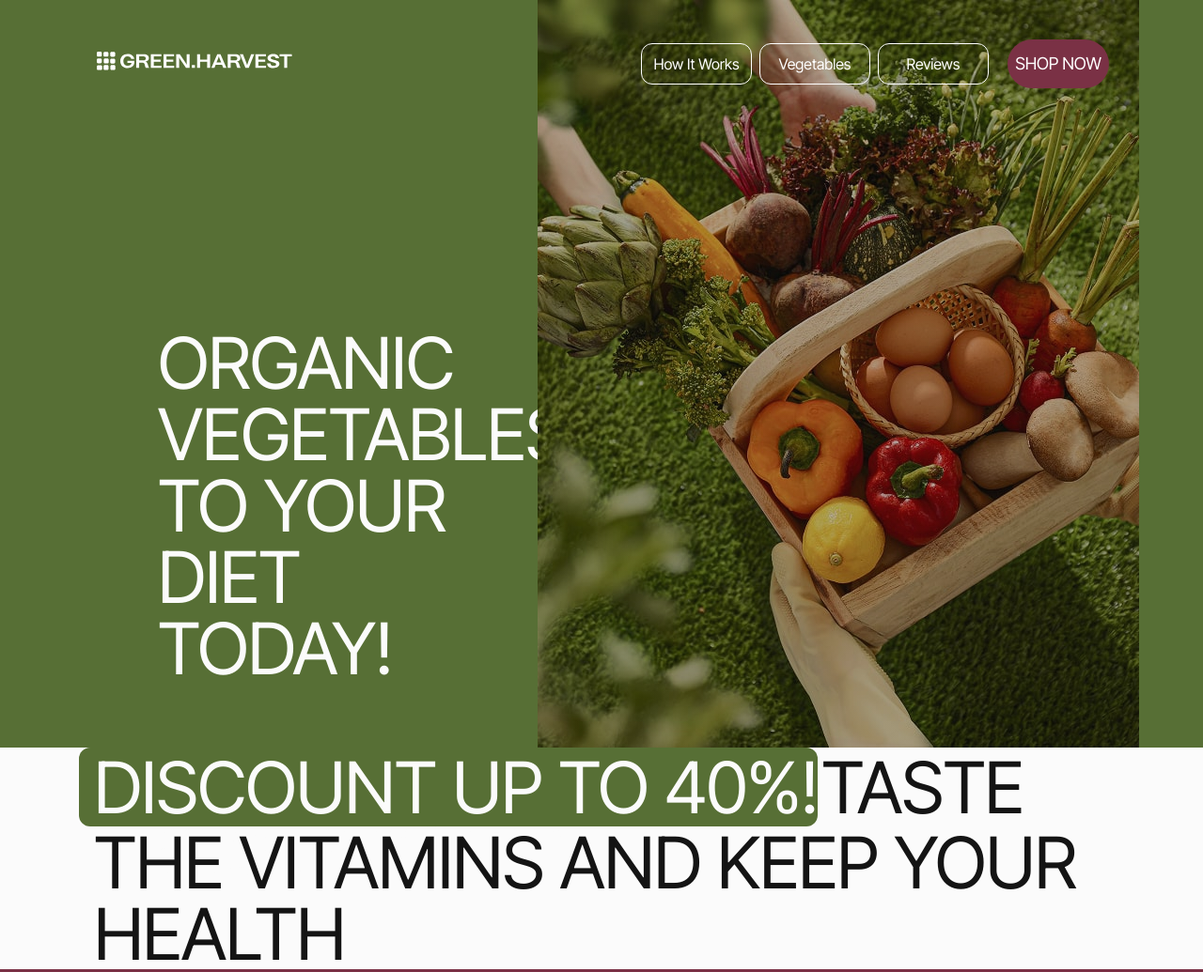
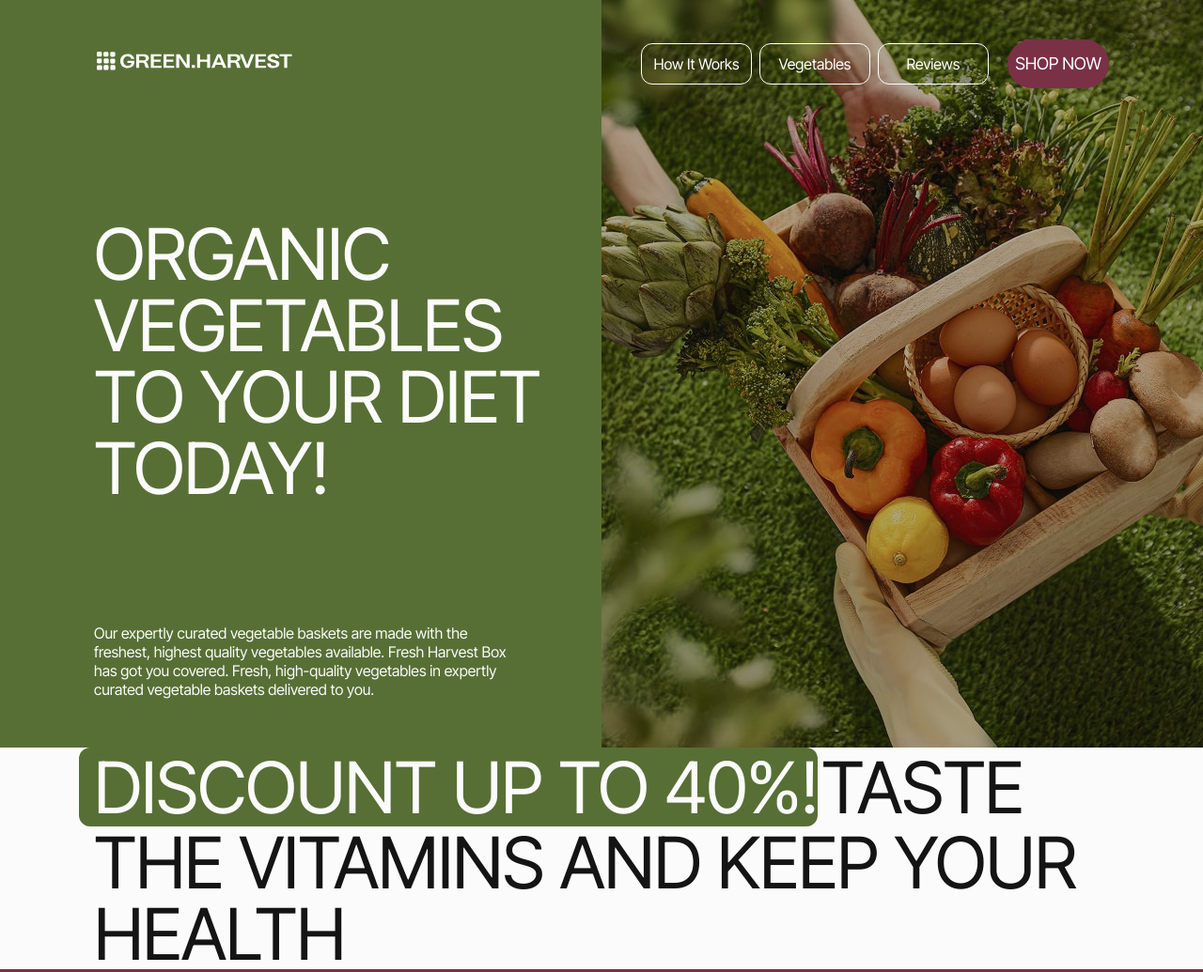
Before and after one commit to GoitStudentsWorks/fs116_html-css_AnnaNabok, a website built with Vite: page src/index.html in a window 1280 px wide. Shown: the top 1035 px of the page at 94% size. Built offline with nearby package versions, Linux system fonts and the light colour scheme.

Commit message:
fixed bugs in descktop

```diff
--- a/src/css/hero.css
+++ b/src/css/hero.css
@@ -105,6 +105,7 @@
   }
 
   .hero-first-side {
+    box-sizing: content-box;
     max-width: 504px;
     max-height: 564px;
     padding: 232px 36px 0px 100px;
@@ -123,6 +124,7 @@
   }
 
   .hero-second-side {
+    box-sizing: content-box;
     background-image: linear-gradient(
         rgba(20, 20, 20, 0.2),
         rgba(20, 20, 20, 0.2)
```
Also changed, not shown: 1 other file.
